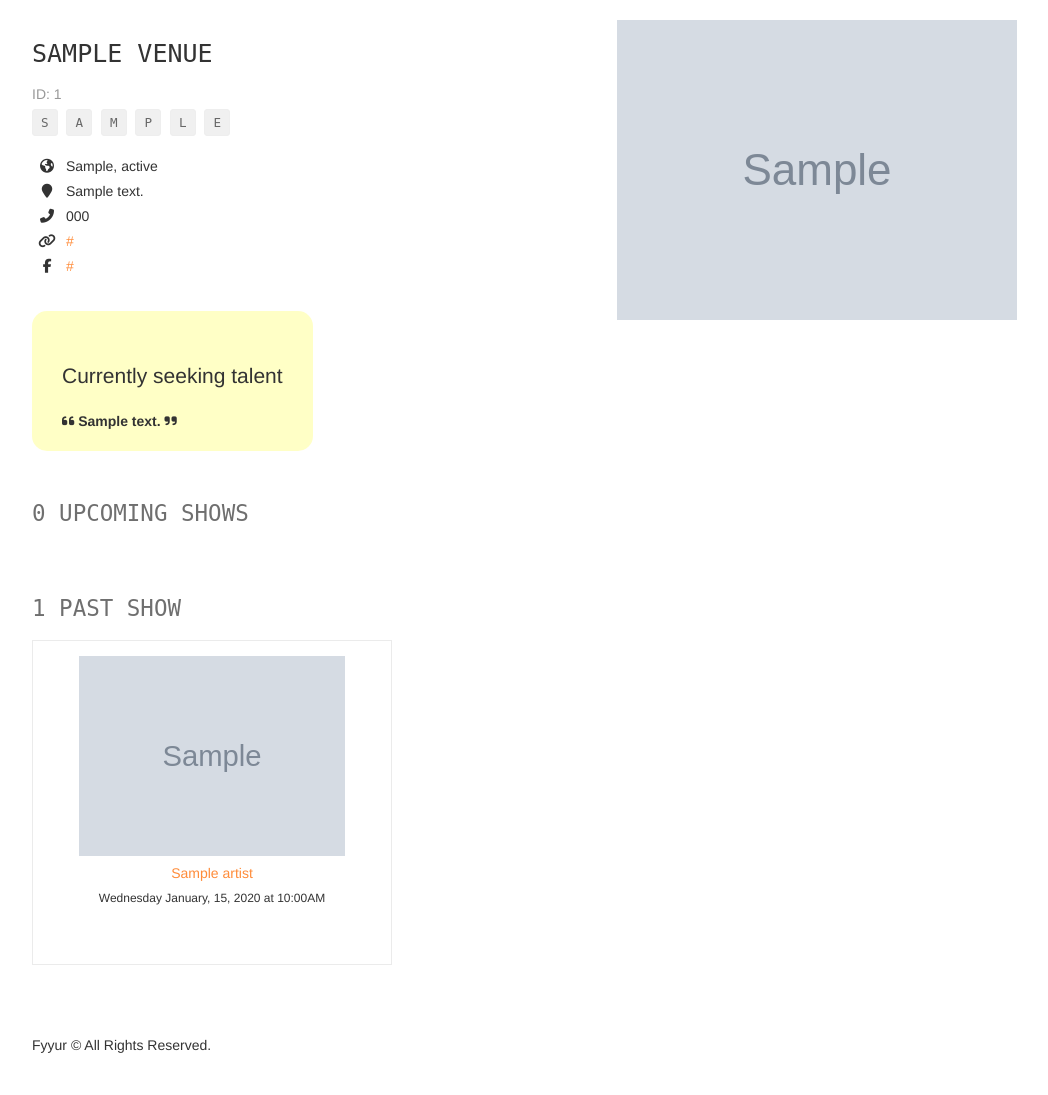
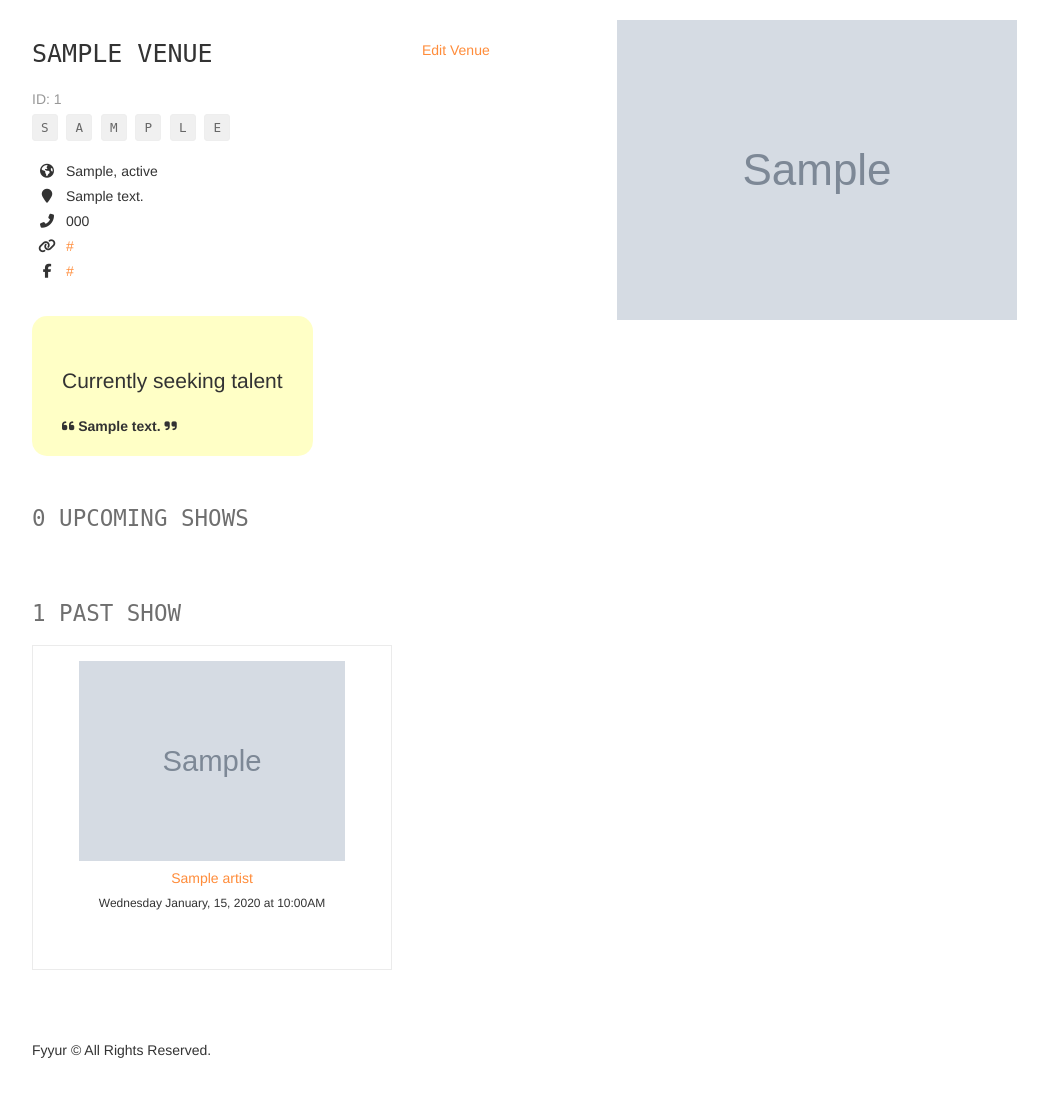
Before and after one commit to inovux/fyyur, a Flask app: page /venues/1 in a window 1280 px wide. Shown: the part 60-1155 px from the top of the page, without its empty margins (38-1086 px from the left). Before the commit the page ends 1113 px from the top, so only its background shows below. Run offline with Flask 2, Linux system fonts and the light colour scheme; tables that the repository leaves empty hold one stand-in row (values such as "Sample post"); grey boxes marked "Sample" are stand-in pictures; some libraries are stand-ins or nearby versions.

Commit message:
feat: Added edit buttons on artist and venue pages

```diff
--- a/templates/pages/show_venue.html
+++ b/templates/pages/show_venue.html
@@ -3,9 +3,16 @@
 {% block content %}
 <div class="row">
 	<div class="col-sm-6">
-		<h1 class="monospace">
-			{{ venue.name }}
-		</h1>
+		<div class="row">
+			<div class="col-sm-8">
+				<h1 class="monospace">
+					{{ venue.name }}
+				</h1>
+			</div>
+			<div class="col-sm-4" style="margin-top: 20px; margin-bottom: 16px;">
+				<a href="/venues/{{ venue.id }}/edit">Edit Venue</a>
+			</div>
+		</div>
 		<p class="subtitle">
 			ID: {{ venue.id }}
 		</p>
```
Also changed, not shown: templates/pages/show_artist.html (+10 -3 lines).
